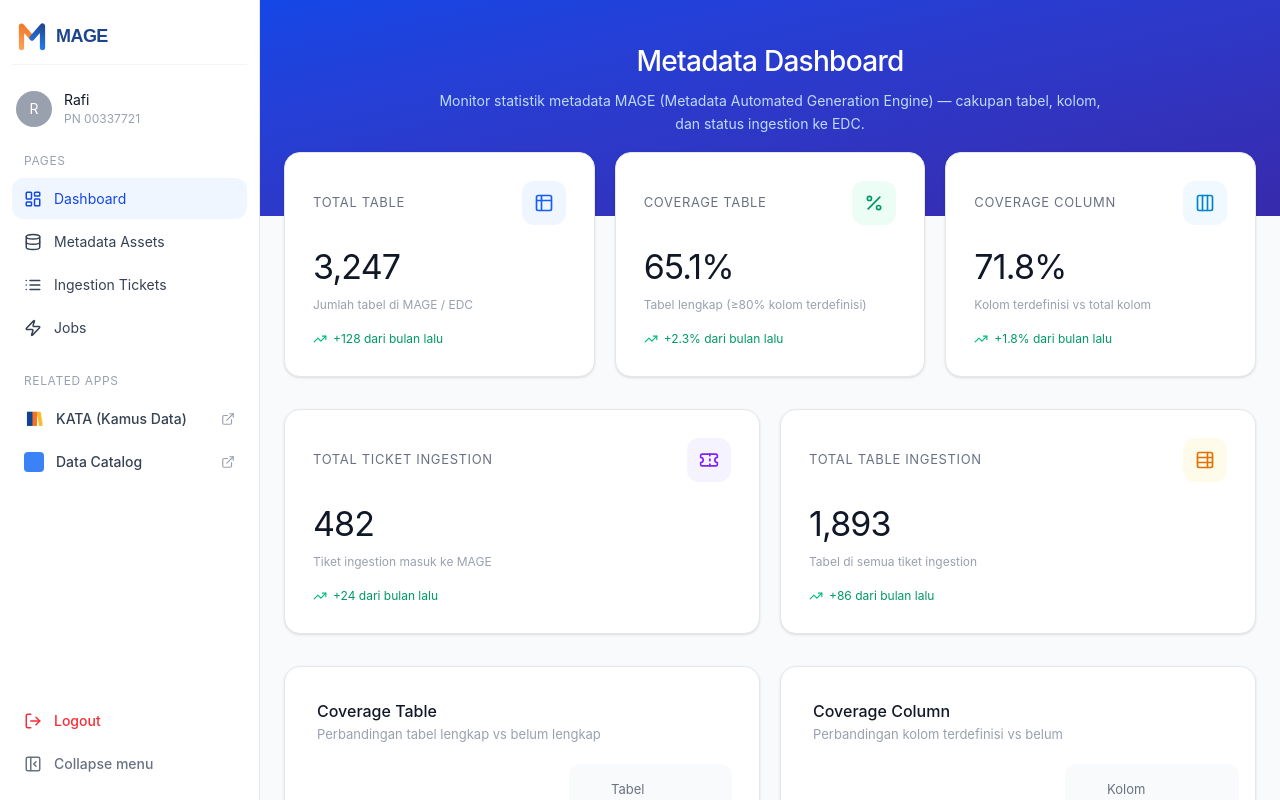
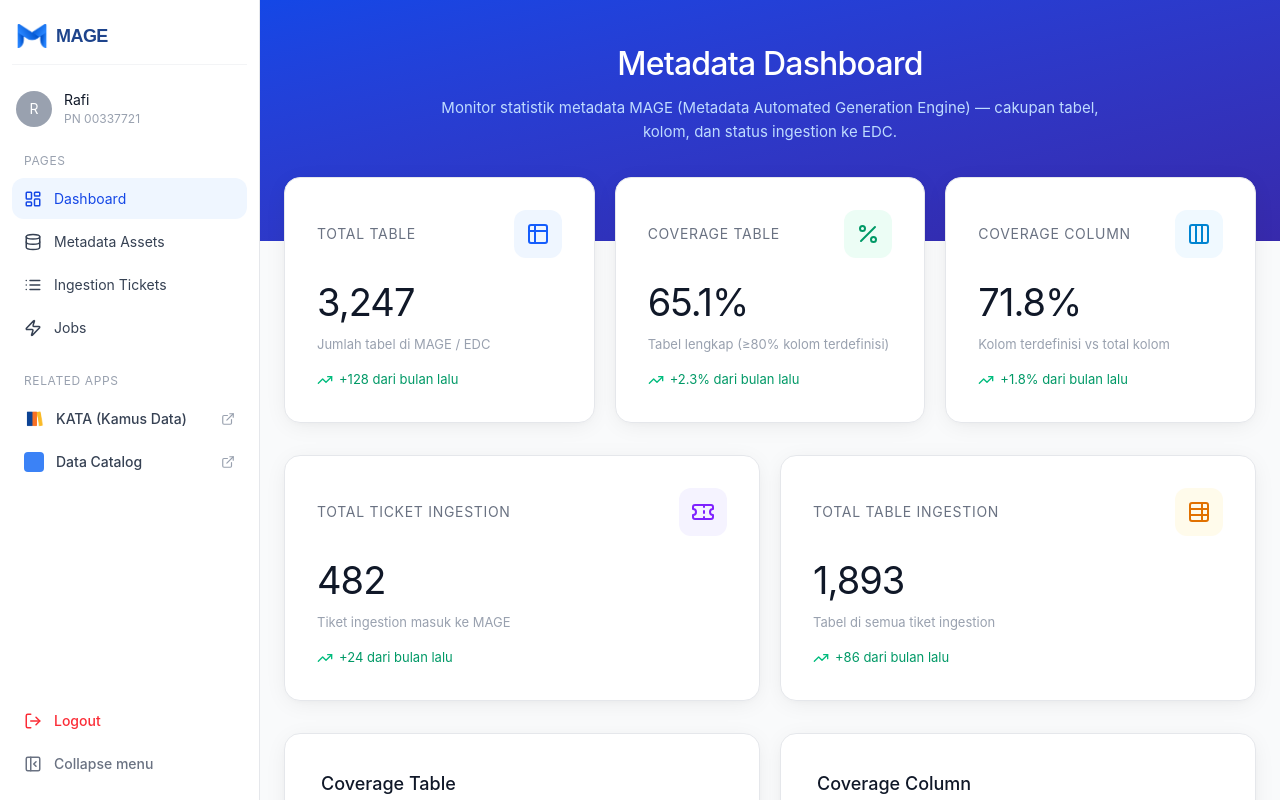
Before and after one commit to rafi566/MagemakeDesign, a React (Vite) app: page / in a window 1280 px wide. Built offline with nearby package versions, Linux system fonts and the light colour scheme.

Commit message:
Update files from Figma Make

```diff
--- a/src/app/components/MageLogo.tsx
+++ b/src/app/components/MageLogo.tsx
@@ -1,55 +1,12 @@
-import logoImage from "../../imports/image.png";
+import logoSrc from "../../imports/image-1.png";
 
 export function MageIcon({ size = 280 }: { size?: number }) {
   return (
-    <svg
-      viewBox="0 0 512 512"
-      width={size}
-      height={size}
-      fill="none"
-      preserveAspectRatio="xMidYMid meet"
-    >
-      {/* Left half of M — MAGE orange */}
-      <path
-        d="M 88 440 L 88 96 L 256 288"
-        stroke="url(#mage_grad_orange)"
-        strokeWidth="84"
-        strokeLinecap="round"
-        strokeLinejoin="round"
-      />
-      {/* Right half of M — MAGE blue */}
-      <path
-        d="M 256 288 L 424 96 L 424 440"
-        stroke="url(#mage_grad_blue)"
-        strokeWidth="84"
-        strokeLinecap="round"
-        strokeLinejoin="round"
-      />
-      <defs>
-        <linearGradient
-          id="mage_grad_orange"
-          x1="256"
-          y1="54"
-          x2="88"
-          y2="482"
-          gradientUnits="userSpaceOnUse"
-        >
-          <stop stopColor="#F36F21" />
-          <stop offset="1" stopColor="#F8A65C" />
-        </linearGradient>
-        <linearGradient
-          id="mage_grad_blue"
-          x1="424"
-          y1="54"
-          x2="256"
-          y2="482"
-          gradientUnits="userSpaceOnUse"
-        >
-          <stop stopColor="#1E448C" />
-          <stop offset="1" stopColor="#2684FF" />
-        </linearGradient>
-      </defs>
-    </svg>
+    <img
+      src={logoSrc}
+      alt="MAGE Logo"
+      style={{ width: size, height: size, objectFit: "contain", flexShrink: 0 }}
+    />
   );
 }
 
--- a/src/app/components/Sidebar.tsx
+++ b/src/app/components/Sidebar.tsx
@@ -30,9 +30,12 @@ export function Sidebar() {
 
   return (
     <aside
-      className={`flex flex-col bg-white border-r border-gray-200 h-screen sticky top-0 transition-all duration-300 shrink-0 ${
-        collapsed ? "w-[68px]" : "w-[260px]"
-      }`}
+      style={{
+        width: collapsed ? 68 : 260,
+        transition: 'width 250ms cubic-bezier(0.4, 0, 0.2, 1)',
+        willChange: 'width',
+      }}
+      className="flex flex-col bg-white border-r border-gray-200 h-screen sticky top-0 shrink-0"
     >
       {/* Logo */}
       <div className={`px-4 pt-5 pb-3 ${collapsed ? "px-3 flex justify-center" : ""}`}>
--- a/src/app/pages/DashboardPage.tsx
+++ b/src/app/pages/DashboardPage.tsx
@@ -48,28 +48,30 @@ interface StatCardProps {
 
 function StatCard({ label, value, icon: Icon, bg, iconColor, trend, subtitle }: StatCardProps) {
   return (
-    <div className="bg-white rounded-2xl border border-gray-200 shadow-sm p-7 flex flex-col gap-4 hover:shadow-md transition-shadow">
+    <div className="bg-white rounded-2xl border border-gray-200 p-8 flex flex-col gap-4 hover:shadow-xl transition-shadow"
+      style={{ boxShadow: '0 4px 24px -4px rgba(0,0,0,0.08), 0 2px 8px -2px rgba(0,0,0,0.04)' }}
+    >
       <div className="flex items-center justify-between">
-        <span className="text-[13px] text-gray-500 uppercase tracking-wider">{label}</span>
-        <div className={`w-11 h-11 rounded-xl ${bg} flex items-center justify-center`}>
-          <Icon className={`w-5 h-5 ${iconColor}`} />
+        <span className="text-[14px] text-gray-500 uppercase tracking-wider">{label}</span>
+        <div className={`w-12 h-12 rounded-xl ${bg} flex items-center justify-center`}>
+          <Icon className={`w-6 h-6 ${iconColor}`} />
         </div>
       </div>
       <div>
-        <span className="text-[34px] text-gray-900 tracking-tight">{value}</span>
+        <span className="text-[38px] text-gray-900 tracking-tight">{value}</span>
         {subtitle && (
-          <p className="text-[12px] text-gray-400 mt-1">{subtitle}</p>
+          <p className="text-[13px] text-gray-400 mt-1">{subtitle}</p>
         )}
       </div>
       {trend && (
         <div className="flex items-center gap-1.5">
           {trend.positive ? (
-            <TrendingUp className="w-3.5 h-3.5 text-emerald-500" />
+            <TrendingUp className="w-4 h-4 text-emerald-500" />
           ) : (
-            <TrendingDown className="w-3.5 h-3.5 text-red-500" />
+            <TrendingDown className="w-4 h-4 text-red-500" />
           )}
           <span
-            className={`text-[12px] ${
+            className={`text-[13px] ${
               trend.positive ? "text-emerald-600" : "text-red-600"
             }`}
           >
@@ -107,23 +109,25 @@ function CoverageChart({
   emptyValue,
 }: CoverageChartProps) {
   return (
-    <div className="bg-white rounded-2xl border border-gray-200 shadow-sm p-8 hover:shadow-md transition-shadow">
-      <div className="mb-5">
-        <h3 className="text-[16px] text-gray-900">{title}</h3>
-        <p className="text-[13px] text-gray-400 mt-0.5">{subtitle}</p>
+    <div className="bg-white rounded-2xl border border-gray-200 p-9 hover:shadow-xl transition-shadow"
+      style={{ boxShadow: '0 4px 24px -4px rgba(0,0,0,0.08), 0 2px 8px -2px rgba(0,0,0,0.04)' }}
+    >
+      <div className="mb-6">
+        <h3 className="text-[18px] text-gray-900">{title}</h3>
+        <p className="text-[14px] text-gray-400 mt-0.5">{subtitle}</p>
       </div>
 
       <div className="flex flex-col sm:flex-row items-center gap-8">
         {/* Chart */}
-        <div className="relative w-[220px] h-[220px] shrink-0">
-          <ResponsiveContainer width={220} height={220}>
+        <div className="relative w-[240px] h-[240px] shrink-0">
+          <ResponsiveContainer width={240} height={240}>
             <PieChart>
               <Pie
                 data={data}
                 cx="50%"
                 cy="50%"
-                innerRadius={65}
-                outerRadius={95}
+                innerRadius={70}
+                outerRadius={105}
                 paddingAngle={3}
                 dataKey="value"
                 strokeWidth={0}
@@ -145,46 +149,46 @@ function CoverageChart({
           </ResponsiveContainer>
           {/* Center label */}
           <div className="absolute inset-0 flex flex-col items-center justify-center pointer-events-none">
-            <span className="text-[26px] text-gray-900">{percentage}%</span>
-            <span className="text-[11px] text-gray-400 uppercase tracking-wider">Coverage</span>
+            <span className="text-[30px] text-gray-900">{percentage}%</span>
+            <span className="text-[12px] text-gray-400 uppercase tracking-wider">Coverage</span>
           </div>
         </div>
 
         {/* Legend */}
         <div className="flex flex-col gap-4 flex-1 w-full">
-          <div className="flex items-center gap-3 bg-gray-50 rounded-xl p-4">
+          <div className="flex items-center gap-3 bg-gray-50 rounded-xl p-5">
             <div
               className="w-3.5 h-3.5 rounded-full shrink-0"
               style={{ backgroundColor: colors[0] }}
             />
             <div className="flex-1 min-w-0">
-              <p className="text-[13px] text-gray-500">{filledLabel}</p>
-              <p className="text-[18px] text-gray-900">
+              <p className="text-[14px] text-gray-500">{filledLabel}</p>
+              <p className="text-[20px] text-gray-900">
                 {filledValue.toLocaleString()}
               </p>
             </div>
-            <span className="text-[13px] text-gray-400">
+            <span className="text-[14px] text-gray-400">
               {((filledValue / total) * 100).toFixed(1)}%
             </span>
           </div>
-          <div className="flex items-center gap-3 bg-gray-50 rounded-xl p-4">
+          <div className="flex items-center gap-3 bg-gray-50 rounded-xl p-5">
             <div
               className="w-3.5 h-3.5 rounded-full shrink-0"
               style={{ backgroundColor: colors[1] }}
             />
             <div className="flex-1 min-w-0">
-              <p className="text-[13px] text-gray-500">{emptyLabel}</p>
-              <p className="text-[18px] text-gray-900">
+              <p className="text-[14px] text-gray-500">{emptyLabel}</p>
+              <p className="text-[20px] text-gray-900">
                 {emptyValue.toLocaleString()}
               </p>
             </div>
-            <span className="text-[13px] text-gray-400">
+            <span className="text-[14px] text-gray-400">
               {((emptyValue / total) * 100).toFixed(1)}%
             </span>
           </div>
           <div className="flex items-center gap-3 border-t border-gray-100 pt-4 px-1">
-            <span className="text-[13px] text-gray-400">Total</span>
-            <span className="text-[16px] text-gray-700 ml-auto">
+            <span className="text-[14px] text-gray-400">Total</span>
+            <span className="text-[18px] text-gray-700 ml-auto">
               {total.toLocaleString()}
             </span>
           </div>
@@ -198,19 +202,19 @@ export function DashboardPage() {
   return (
     <div className="flex flex-col h-full overflow-y-auto">
       {/* Hero */}
-      <div className="bg-gradient-to-br from-blue-700 to-indigo-800 px-8 pt-10 pb-20 shrink-0">
+      <div className="bg-gradient-to-br from-blue-700 to-indigo-800 px-8 pt-10 pb-24 shrink-0">
         <div className="max-w-5xl mx-auto text-center">
-          <h1 className="text-white text-[28px] tracking-tight">
+          <h1 className="text-white text-[32px] tracking-tight">
             Metadata Dashboard
           </h1>
-          <p className="text-blue-200 text-[14px] mt-2 max-w-2xl mx-auto leading-relaxed">
+          <p className="text-blue-200 text-[15px] mt-2 max-w-2xl mx-auto leading-relaxed">
             Monitor statistik metadata MAGE (Metadata Automated Generation Engine) — cakupan tabel, kolom, dan status ingestion ke EDC.
           </p>
         </div>
       </div>
 
       {/* Content */}
-      <div className="max-w-5xl mx-auto w-full px-6 -mt-16 pb-8 flex flex-col gap-8">
+      <div className="max-w-6xl mx-auto w-full px-6 -mt-16 pb-8 flex flex-col gap-8">
         {/* Stat Cards - Top Row */}
         <div className="grid grid-cols-1 sm:grid-cols-2 lg:grid-cols-3 gap-5">
           <StatCard
--- /dev/null
+++ b/src/imports/MageLogo/svg-n8clnf2f3q.ts
@@ -0,0 +1,6 @@
+export default {
+p26ec5500: "M450.18 179.276V24.7857C450.163 15.5945 444.921 7.16433 436.556 2.87287C428.19 -1.41859 418.069 -0.869251 410.247 4.30079L0.000221313 277.819C62.0302 342.28 171.566 364.879 250.039 313.048L450.18 179.276Z",
+p2c208ef0: "M321.008 324.297C321.008 427.963 378.835 512 450.168 512V137.99L321.008 266.556V324.297Z",
+p337fce00: "M309.697 324.297C309.697 427.963 367.524 512 438.857 512V137.99L309.697 266.556V324.297Z",
+p95e1c30: "M438.857 179.276V24.7856C438.84 15.5945 433.598 7.16427 425.233 2.87281C416.867 -1.41865 406.746 -0.86931 398.924 4.30073L0 268.897C53.3839 345.115 160.243 364.879 238.716 313.048L438.857 179.276Z",
+}
```
Also changed, not shown: src/imports/MageLogo/MageLogo-81-209.tsx (added, +76 -0 lines), src/imports/image-1.png (added).
